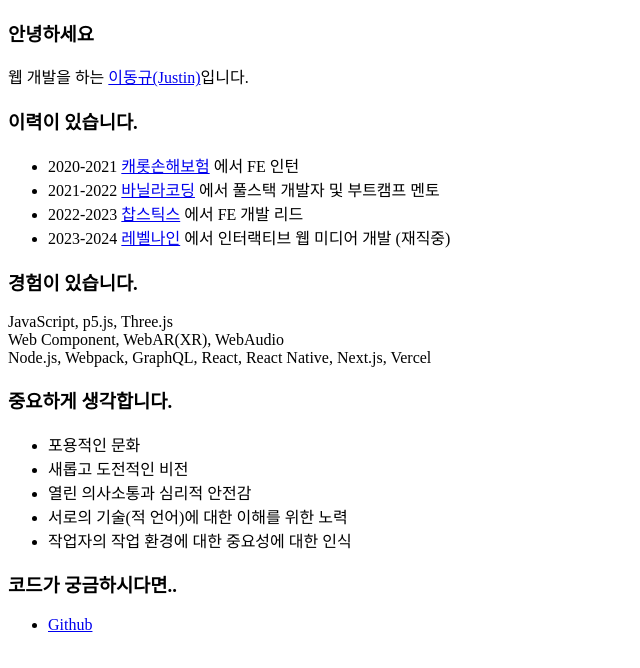
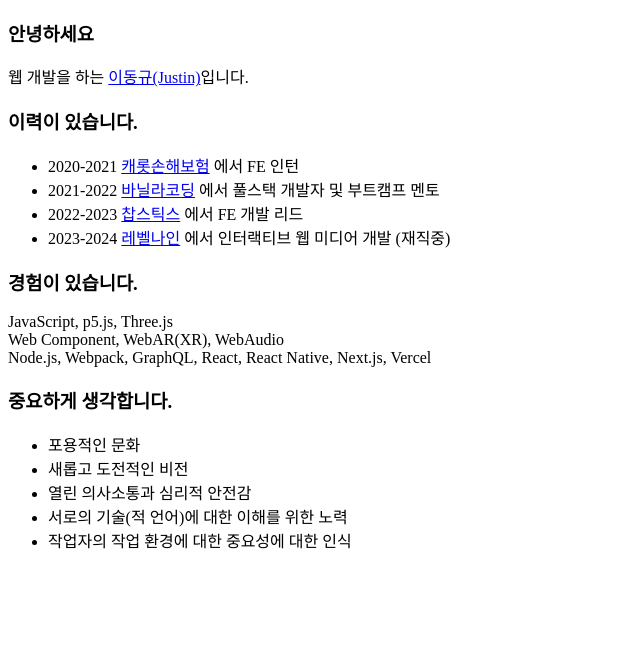
Before and after one commit to nninnnin/blog-monorepo, a plain HTML site: page about.html in a window 1280 px wide. Shown: the whole page, without its empty margins (0-640 px from the left). Drawn offline with Linux system fonts and the light colour scheme.

Commit message:
소개 수정: 깃허브 링크 제거

```diff
--- a/about.html
+++ b/about.html
@@ -56,14 +56,6 @@
         <li>서로의 기술(적 언어)에 대한 이해를 위한 노력</li>
         <li>작업자의 작업 환경에 대한 중요성에 대한 인식</li>
       </ul>
-
-      <h3>코드가 궁금하시다면..</h3>
-
-      <ul>
-        <li>
-          <a href="https://github.com/nninnnin">Github</a>
-        </li>
-      </ul>
     </global-layout>
   </body>
 </html>
```
